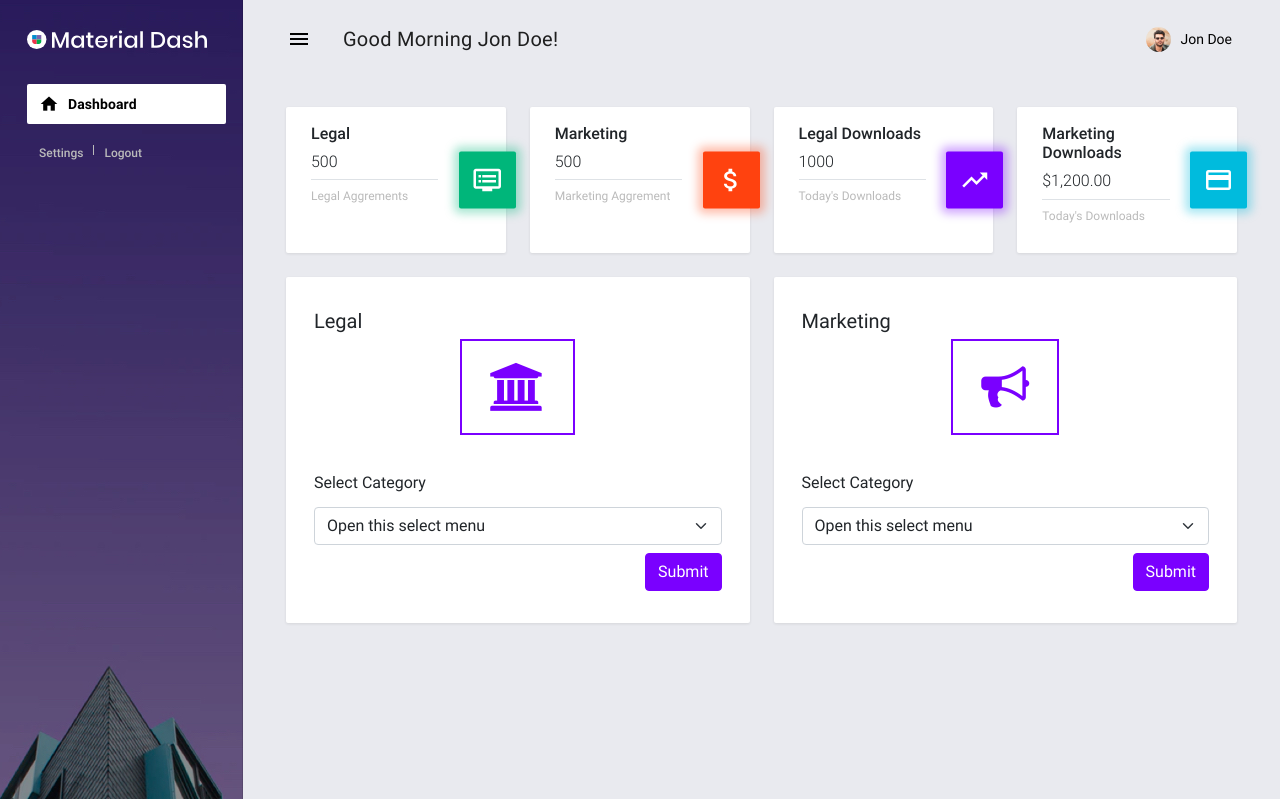
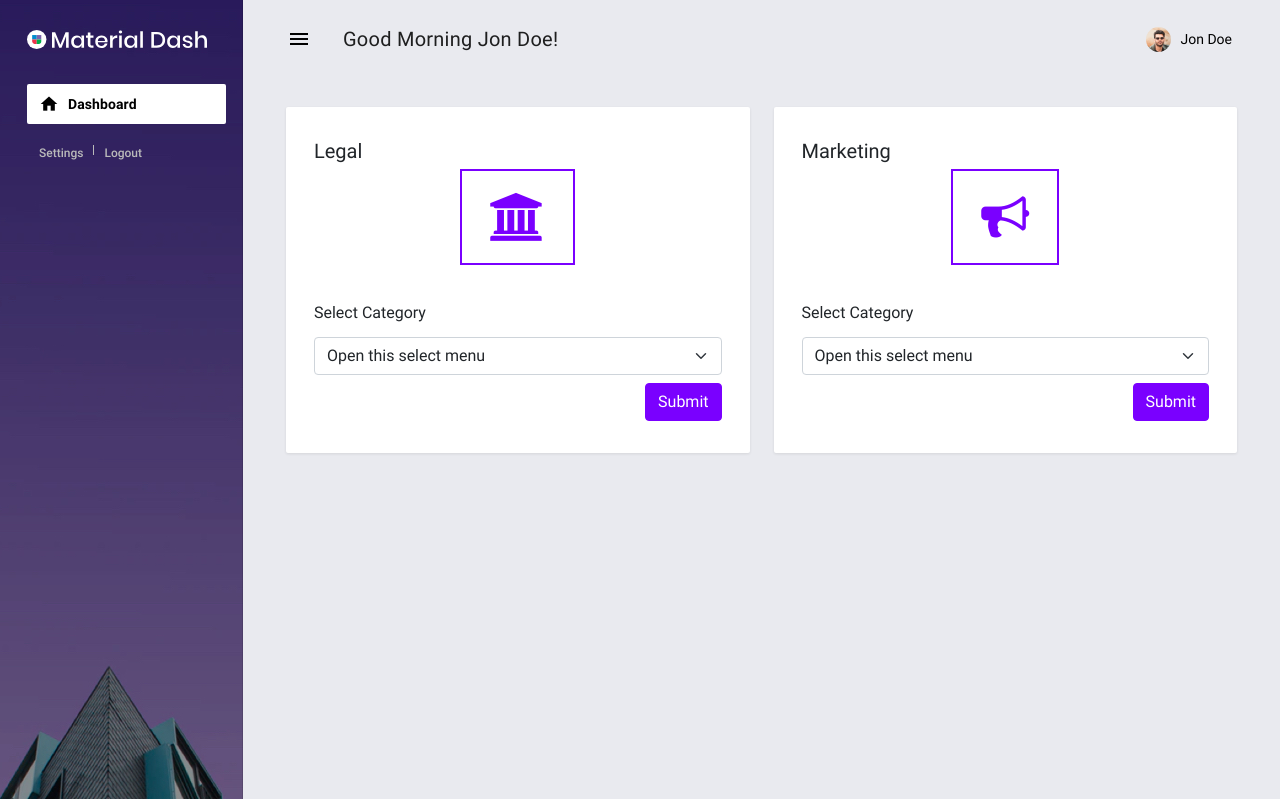
Before and after one commit to bhavsarmohit/The-Counsel-Suite, a PHP site: page / in a window 1280 px wide. Shown: the top 799 px of the page. Run offline with PHP 8.4, Linux system fonts and the light colour scheme.

Commit message:
initial commit

```diff
--- a/index.html
+++ b/index.html
@@ -99,54 +99,7 @@
         <main class="content-wrapper">
           <div class="mdc-layout-grid">
             <div class="mdc-layout-grid__inner">
-              <div class="mdc-layout-grid__cell stretch-card mdc-layout-grid__cell--span-3-desktop mdc-layout-grid__cell--span-4-tablet">
-                <div class="mdc-card info-card info-card--success">
-                  <div class="card-inner">
-                    <h5 class="card-title">Legal</h5>
-                    <h5 class="font-weight-light pb-2 mb-1 border-bottom">500</h5>
-                    <p class="tx-12 text-muted">Legal Aggrements</p>
-                    <div class="card-icon-wrapper">
-                      <i class="material-icons">dvr</i>
-                    </div>
-                  </div>
-                </div>
-              </div>
-              <div class="mdc-layout-grid__cell stretch-card mdc-layout-grid__cell--span-3-desktop mdc-layout-grid__cell--span-4-tablet">
-                <div class="mdc-card info-card info-card--danger">
-                  <div class="card-inner">
-                    <h5 class="card-title">Marketing</h5>
-                    <h5 class="font-weight-light pb-2 mb-1 border-bottom">500</h5>
-                    <p class="tx-12 text-muted">Marketing Aggrement</p>
-                    <div class="card-icon-wrapper">
-                      <i class="material-icons">attach_money</i>
-                    </div>
-                  </div>
-                </div>
-              </div>
-              <div class="mdc-layout-grid__cell stretch-card mdc-layout-grid__cell--span-3-desktop mdc-layout-grid__cell--span-4-tablet">
-                <div class="mdc-card info-card info-card--primary">
-                  <div class="card-inner">
-                    <h5 class="card-title">Legal Downloads</h5>
-                    <h5 class="font-weight-light pb-2 mb-1 border-bottom">1000</h5>
-                    <p class="tx-12 text-muted">Today's Downloads</p>
-                    <div class="card-icon-wrapper">
-                      <i class="material-icons">trending_up</i>
-                    </div>
-                  </div>
-                </div>
-              </div>
-              <div class="mdc-layout-grid__cell stretch-card mdc-layout-grid__cell--span-3-desktop mdc-layout-grid__cell--span-4-tablet">
-                <div class="mdc-card info-card info-card--info">
-                  <div class="card-inner">
-                    <h5 class="card-title">Marketing Downloads</h5>
-                    <h5 class="font-weight-light pb-2 mb-1 border-bottom">$1,200.00</h5>
-                    <p class="tx-12 text-muted">Today's Downloads</p>
-                    <div class="card-icon-wrapper">
-                      <i class="material-icons">credit_card</i>
-                    </div>
-                  </div>
-                </div>
-              </div>
+
               <div class="mdc-layout-grid__cell stretch-card mdc-layout-grid__cell--span-6 mdc-layout-grid__cell--span-8-tablet">
                 <div class="mdc-card">
                   <h6 class="card-title">Legal</h6>
```
Also changed, not shown: assets/css/demo/style.css.
